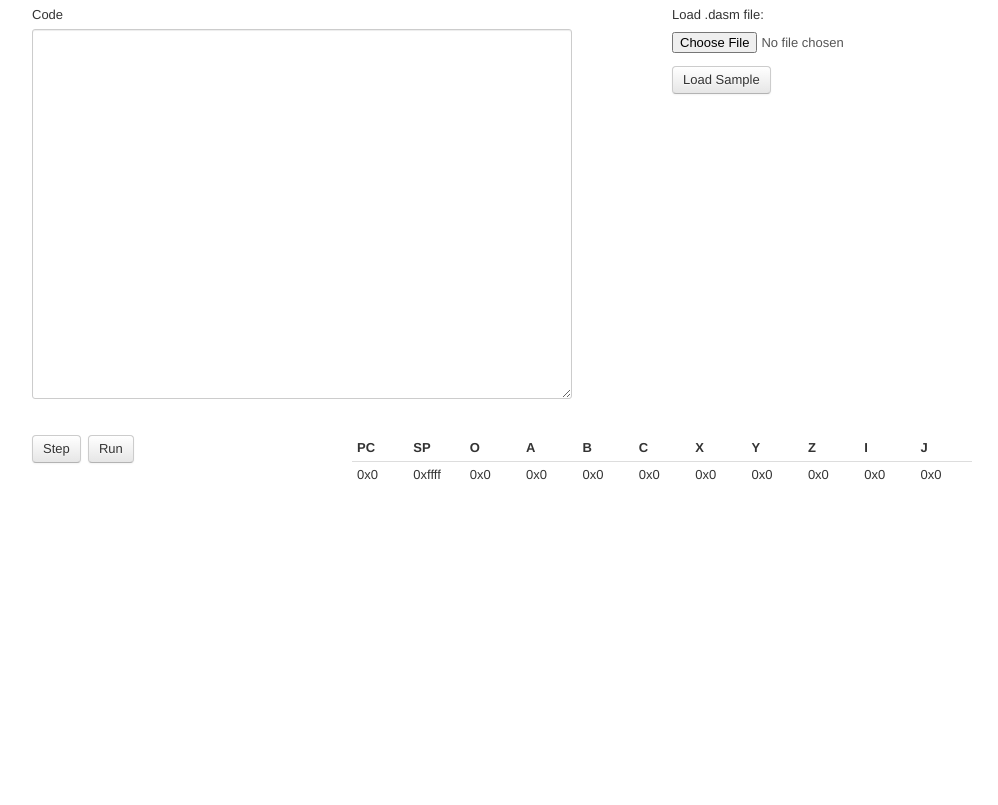
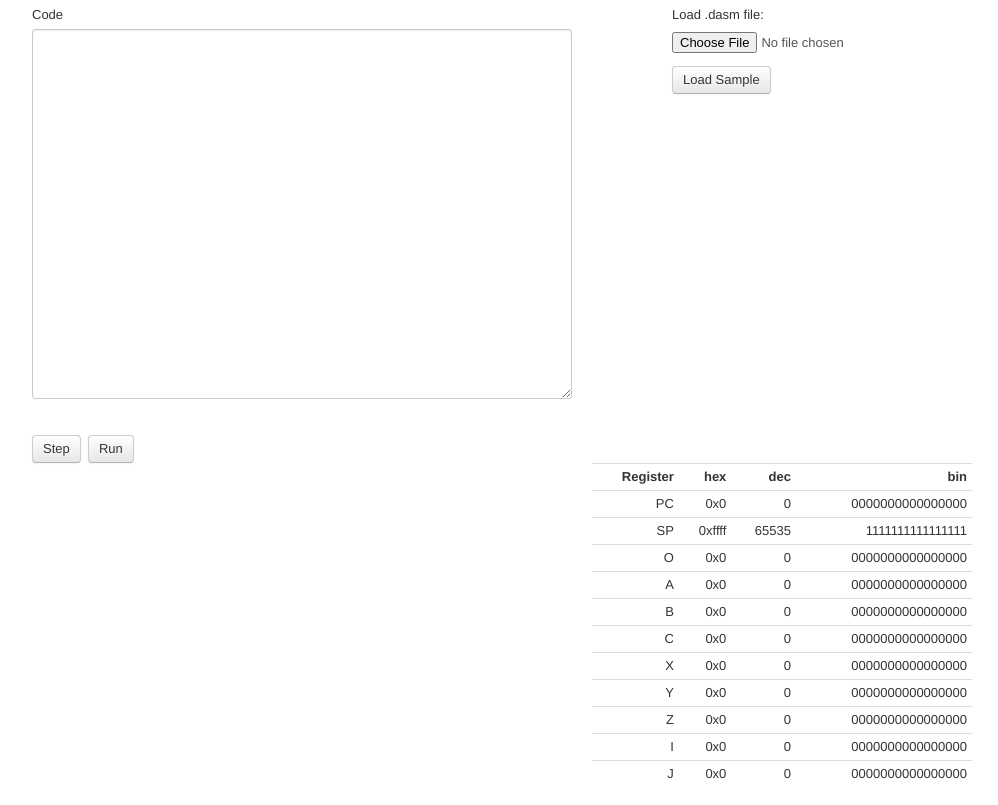
Before and after one commit to hulkholden/dcpu16, a plain HTML site: page index.html in a window 1280 px wide. Shown: the part 75-880 px from the top of the page, without its empty margins (138-1136 px from the left). Before the commit the page ends 800 px from the top, so only its background shows below. Drawn offline with Linux system fonts and the light colour scheme.

Commit message:
Improve register table - add dec and bin views

```diff
--- a/dcpu16.js
+++ b/dcpu16.js
@@ -54,6 +54,15 @@ function opLength(op, a, b) {
 	}
 
 	return len;
+}
+
+function toBinaryString(v, bits) {
+	if (!bits) bits = 0;
+
+	var t = v.toString(2);
+	while  (t.length < bits)
+		t = '0' + t;
+	return t;
 }
 
 function printIt(s) {
@@ -738,29 +747,17 @@ displayDisassembly : function(code, cur_pc) {
 },
 
 displayState : function(puter) {
-	var $table = $('<table class="table table-condensed" style="table-layout:fixed" />');
+	var $table = $('<table class="table table-condensed register-table" />');
 
-	var $row = $('<tr />');
-	$row.append('<th>PC</th>');
-	$row.append('<th>SP</th>');
-	$row.append('<th>O</th>');
+	$table.append('<tr><th>Register</th><th>hex</th><th>dec</th><th>bin</th></tr>')
+	$table.append('<tr><td>PC</td><td>0x' + puter.PC.toString(16) + '</td><td>' + puter.PC.toString(16) + '</td><td>' + toBinaryString(puter.PC, 16) + '</td></tr>' );
+	$table.append('<tr><td>SP</td><td>0x' + puter.SP.toString(16) + '</td><td>' + puter.SP.toString(10) + '</td><td>' + toBinaryString(puter.SP, 16) + '</td></tr>' );
+	$table.append('<tr><td>O</td><td>0x' + puter.O.toString(16) + '</td><td>' + puter.O.toString(10) + '</td><td>' + toBinaryString(puter.O, 16) + '</td></tr>' );
 	for (var i  = 0; i < 8; ++i ) {
-		$row.append('<th>' + kRegNames[i] + '</th>');
+		var val = puter.regs[i];
+		$table.append('<tr><td>' + kRegNames[i] + '</td><td>0x' + val.toString(16) + '</td><td>' + val.toString(10) + '</td><td>' + toBinaryString(val, 16) + '</td></tr>');
 	}
 
-	var $thead = $('<thead />');
-	$thead.append($row);
-	$table.append($thead);
-
-	$row = $('<tr />');
-	$row.append('<td>0x' + puter.PC.toString(16) + '</td>');
-	$row.append('<td>0x' + puter.SP.toString(16) + '</td>');
-	$row.append('<td>0x' + puter.O.toString(16)  + '</td>');
-	for (var i  = 0; i < 8; ++i ) {
-		$row.append('<td>0x' + puter.regs[i].toString(16) + '</td>');
-	}
-
-	$table.append($row);
 	$('#registers').html($table);
 },
 
--- a/index.html
+++ b/index.html
@@ -2,7 +2,11 @@
 <html lang="en">
   <head>
     <meta charset="utf-8">
+
     <link rel="stylesheet" href="bootstrap.min.css">
+ <style type="text/css">
+   .register-table th, .register-table td { text-align: right }
+ </style>
 
     <title>DCPU-16 Emulator</title>
   </head>
@@ -79,16 +83,20 @@
       </div>
 
       <div class="row">
-        <div class="span4">
 
+        <div class="span12">
           <div>
             <button class="btn" onclick="step()">Step</button>&nbsp;
             <button class="btn" onclick="run()">Run</button>&nbsp;
           </div>
+        </div>
+      </div>
 
+      <div class="row">
+        <div class="span7">
           <div id="disasm"></div>
         </div>
-        <div class="span8">
+        <div class="span5">
           <div id="registers"></div>
         </div>
       </div>
```
